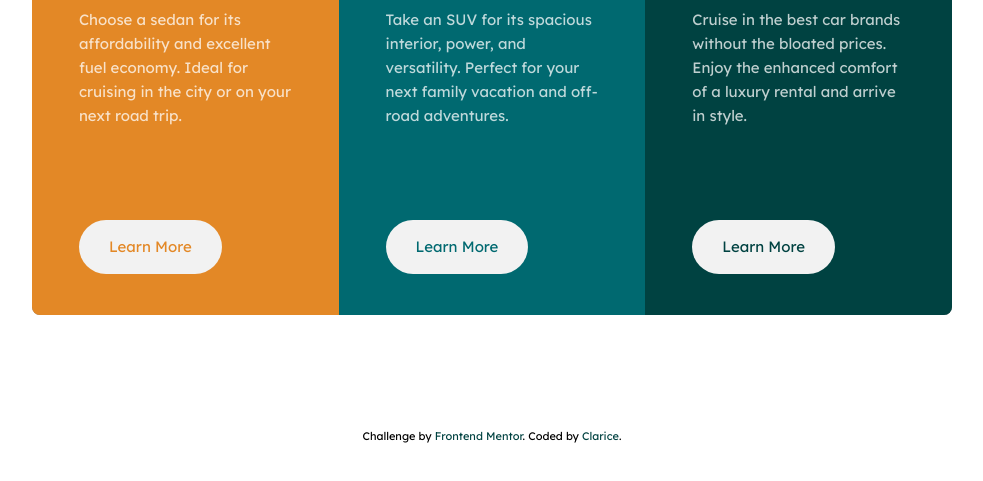
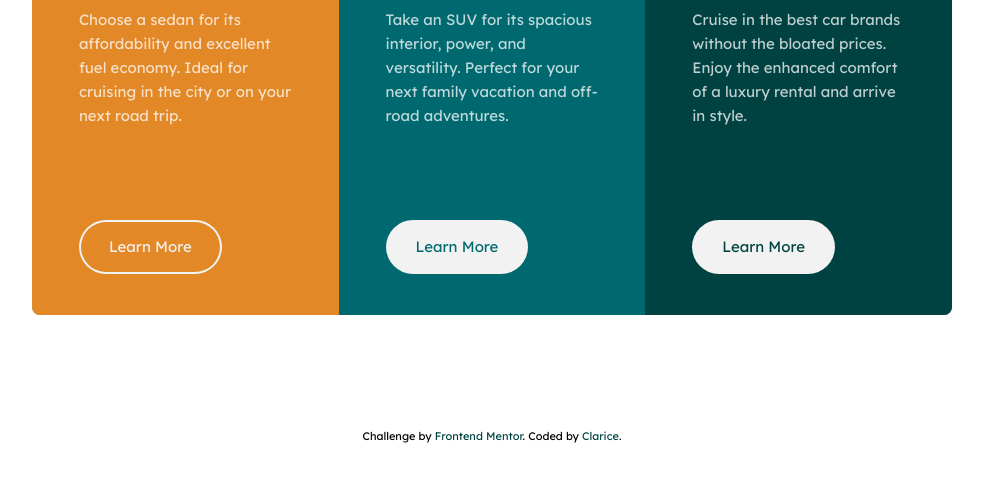
Before and after one commit to ClariceR/three-column-card-component, a plain HTML site: page index.html in a window 1280 px wide. In both pictures the pointer is over the link 298 px from the left and 550 px from the top of the page. Shown: the part 303-784 px from the top of the page, without its empty margins (148-1131 px from the left). Drawn offline with Linux system fonts and the light colour scheme.

Commit message:
Added hover states

```diff
--- a/css/main.css
+++ b/css/main.css
@@ -72,6 +72,12 @@ body {
     border-radius: 4vh;
 }
 
+.column__btn:hover {
+    background-color: rgba(0, 0, 0, 0);
+    box-shadow: inset 0 0 0 2px var(--very-light);
+    color: var(--very-light);
+}
+
 .attribution {
     font-size: 11px;
     text-align: center;
```
